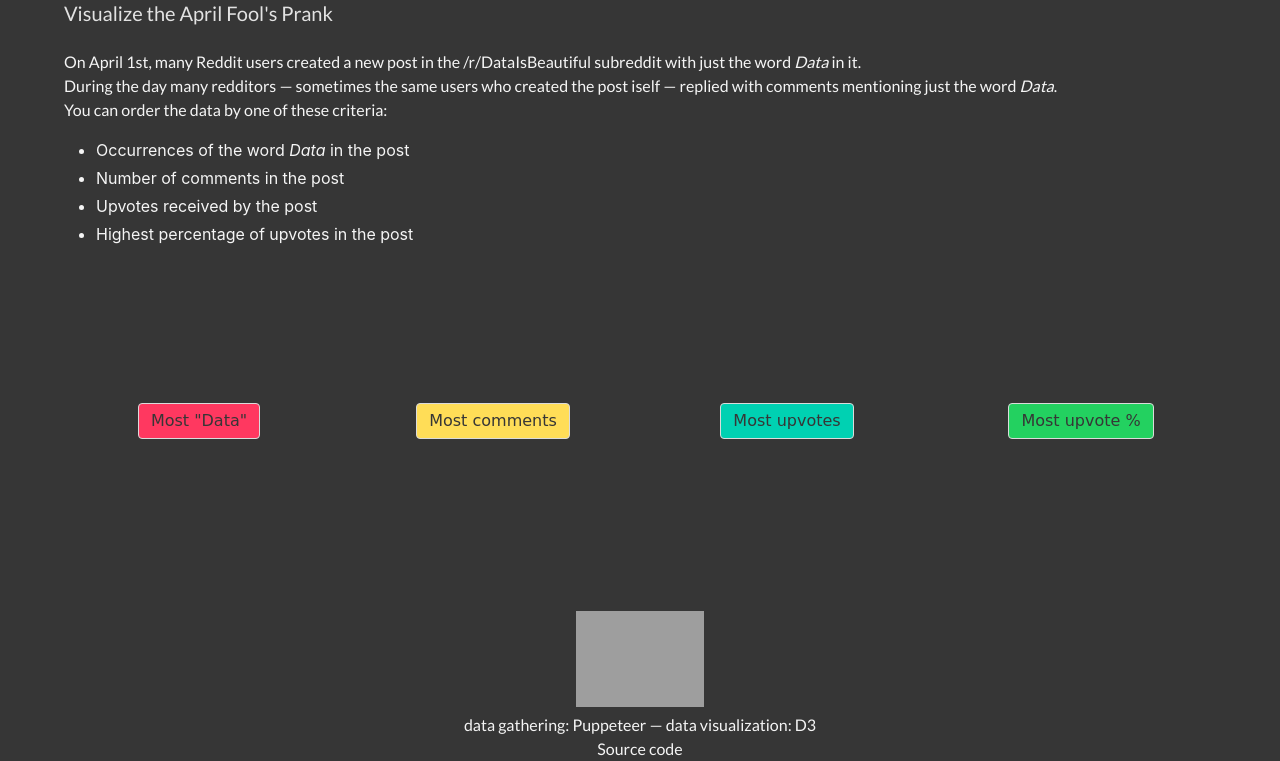
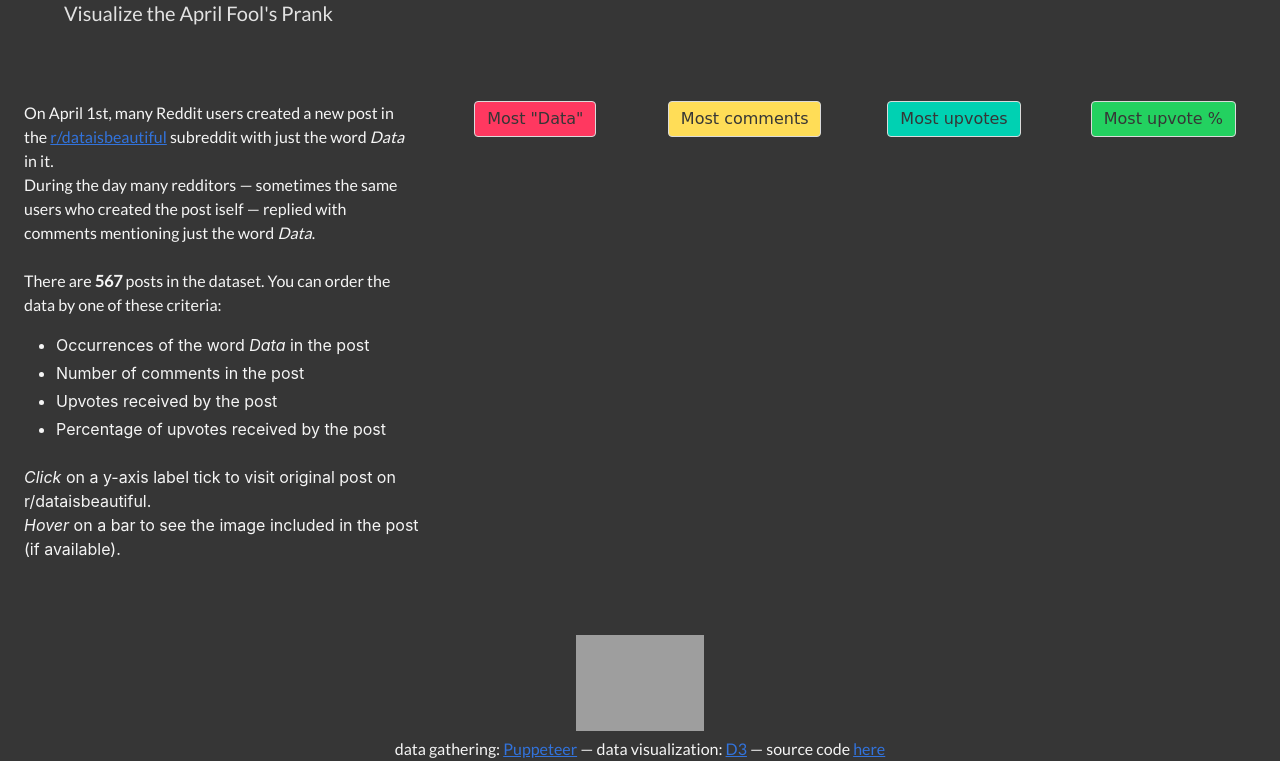
Before and after one commit to jackdbd/reddit-dataviz-battle-2019-04, a website built with webpack: page src/templates/index.html in a window 1280 px wide. Shown: the part 39-800 px from the top of the page. Built offline with nearby package versions, Linux system fonts and the light colour scheme; grey boxes are pictures that could not be loaded; a web font is replaced by a local one; what fluture would draw is missing.

Commit message:
Styling CSS and HTML

```diff
--- a/src/css/variables.css
+++ b/src/css/variables.css
@@ -7,8 +7,10 @@
   /* COLORS */
   --colors-comments: hsl(48, 100%, 67%); /* Bulma's warning */
   --colors-data-occurrences: hsl(348, 100%, 61%); /* Bulma's danger */
+  --colors-link: hsl(217, 71%, 53%); /* Bulma's link */
   --colors-upvotes: hsl(171, 100%, 41%); /* Bulma's primary */
   --colors-upvotes-percentage: hsl(141, 71%, 48%); /* Bulma's success */
+  --colors-tooltip-background: hsl(0, 0%, 21%);  /* Bulma's dark */
 
   /* TYPOGRAPHY */
   --typography-font-family-primary: 'Gugi', cursive;
--- a/src/css/viz.css
+++ b/src/css/viz.css
@@ -73,7 +73,7 @@ p {
 
 .axis-x,
 .axis-y {
-  font-size: 1rem;
+  font-size: 1.5rem;
 }
 
 .axis-x-text,
@@ -85,7 +85,32 @@ p {
 @media only screen and (max-width: 768px) {
   .axis-x-text,
   .axis-y-text {
-  font-size: 1.5rem;
-  stroke: black;
+    font-size: 1.5rem;
+    stroke: black;
+  }
 }
+
+.tooltip {
+  background: var(--colors-tooltip-background);
+  border: 0;
+  border-radius: 0.5rem;
+  font-family: var(--typography-font-family-primary);
+  font-size: 1rem;
+  font-weight: bold;
+  height: auto;
+  /* height: 300px; */
+  padding: 0.5rem;
+  position: absolute;
+  text-align: center;
+  width: auto;
+  /* width: 400px; */
 }
+
+.tooltip:hover {
+  opacity: 0.8;
+}
+
+.link {
+  color: var(--colors-link) !important;
+  text-decoration: underline;
+}
--- a/src/templates/index.html
+++ b/src/templates/index.html
@@ -18,28 +18,34 @@
       <div class="container">
         <h1 class="title">DataViz Battle for the month of April 2019</h1>
         <h2 class="subtitle">Visualize the April Fool's Prank</h2>
-        <div>
-          <p>On April 1st, many Reddit users created a new post in the <a
+      </div>
+    </div>
+    <div class="hero-body">
+      <!-- <div class="container"> -->
+      <div class="columns">
+        <div class="column is-one-third">
+          <p>On April 1st, many Reddit users created a new post in the <a class="link"
               href="https://www.reddit.com/r/dataisbeautiful/comments/b8ws37/battle_dataviz_battle_for_the_month_of_april_2019/"
-              target="_blank">/r/DataIsBeautiful</a> subreddit with just the word <em>Data</em> in it.
+              target="_blank">r/dataisbeautiful</a> subreddit with just the word <em>Data</em> in it.
           </p>
-          <p>During the day many redditors — sometimes the same users who created the post iself — replied with comments
+          <p>During the day many redditors — sometimes the same users who created the post iself — replied with
+            comments
             mentioning just the word <em>Data</em>.
           </p>
-          <p>You can order the data by one of these criteria:</p>
+          <br>
+          <p>There are <strong>567</strong> posts in the dataset. You can order the data by one of these criteria:</p>
           <div class="content">
             <ul>
               <li>Occurrences of the word <em>Data</em> in the post</li>
               <li>Number of comments in the post</li>
               <li>Upvotes received by the post</li>
-              <li>Highest percentage of upvotes in the post</li>
+              <li>Percentage of upvotes received by the post</li>
               <ul>
           </div>
+          <span><em>Click</em> on a y-axis label tick to visit original post on r/dataisbeautiful.</span><br>
+          <span><em>Hover</em> on a bar to see the image included in the post (if available).</span>
         </div>
-      </div>
-    </div>
-    <div class="hero-body">
-      <div class="container">
+        <div class="column">
           <div class="columns has-text-centered">
             <div class="column">
               <button id="dataWord" class="button dataOccurrences">Most "Data"</button>
@@ -54,10 +60,10 @@
               <button id="upvotesPercentage" class="button upvotesPercentage">Most upvote %</button>
             </div>
           </div>
-        <div class="columns">
-          <div id="root" class="column is-full"></div>
+          <div id="root"></div>
         </div>
       </div>
+      <!-- </div> -->
     </div>
     <div class="hero-foot">
       <div class="container">
@@ -68,10 +74,10 @@
                 <img src="https://bulma.io/images/made-with-bulma.png" alt="Made with Bulma" width="128" height="24">
               </a>
               <br>
-              <span>data gathering: <a href="https://pptr.dev/">Puppeteer</a> — </span>
-              <span>data visualization: <a href="https://d3js.org/">D3</a></span>
-              <br>
-              <span><a href="https://github.com/jackdbd/reddit-dataviz-battle-2019-04">Source code</a></span>
+              <span>data gathering: <a class="link" href="https://pptr.dev/">Puppeteer</a> — </span>
+              <span>data visualization: <a class="link" href="https://d3js.org/">D3</a> — </span>
+              <span>source code <a class="link"
+                  href="https://github.com/jackdbd/reddit-dataviz-battle-2019-04">here</a></span>
             </p>
           </div>
         </footer>
```
Lines whose indentation alone changed are shown as unchanged.
